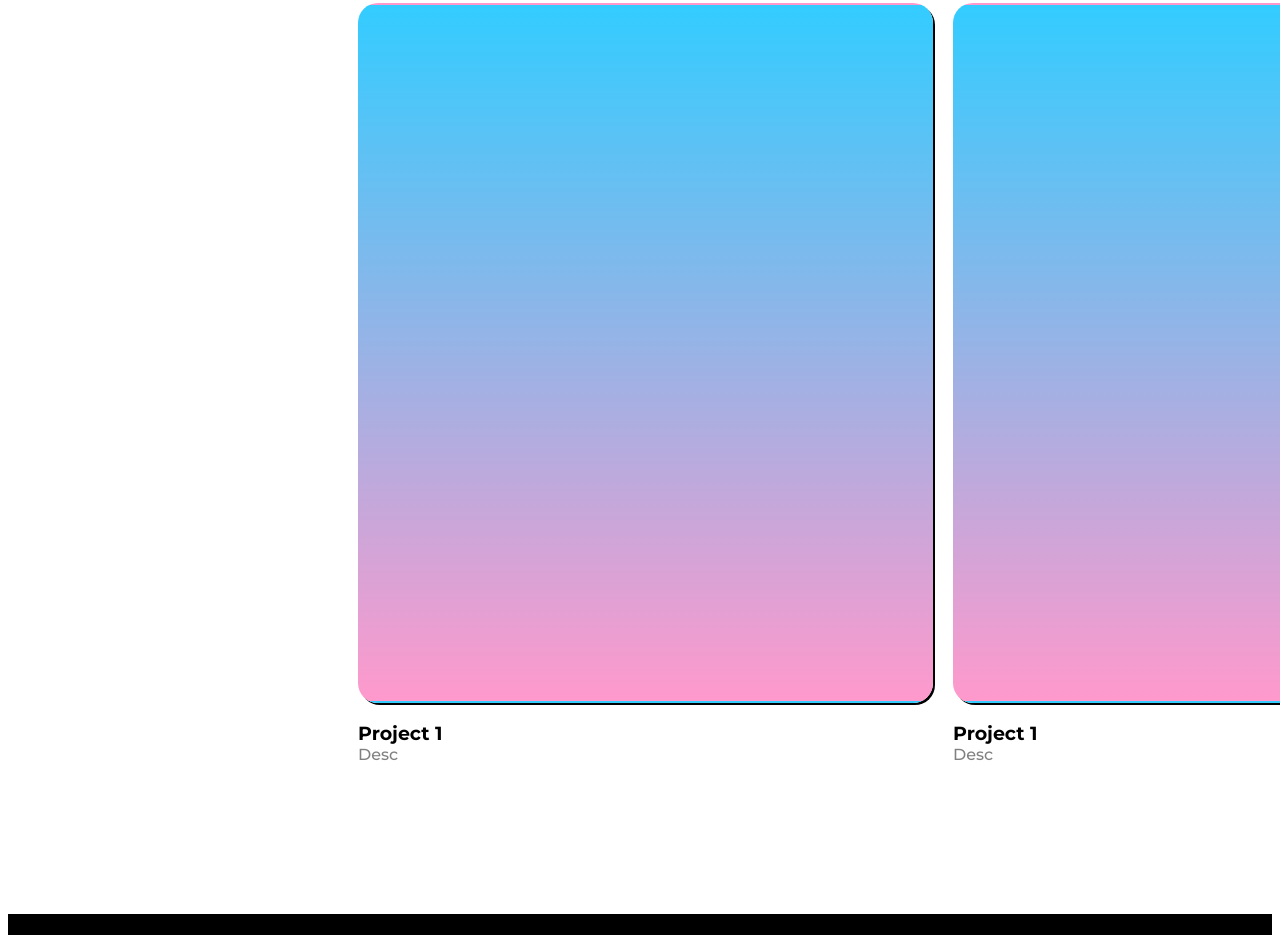
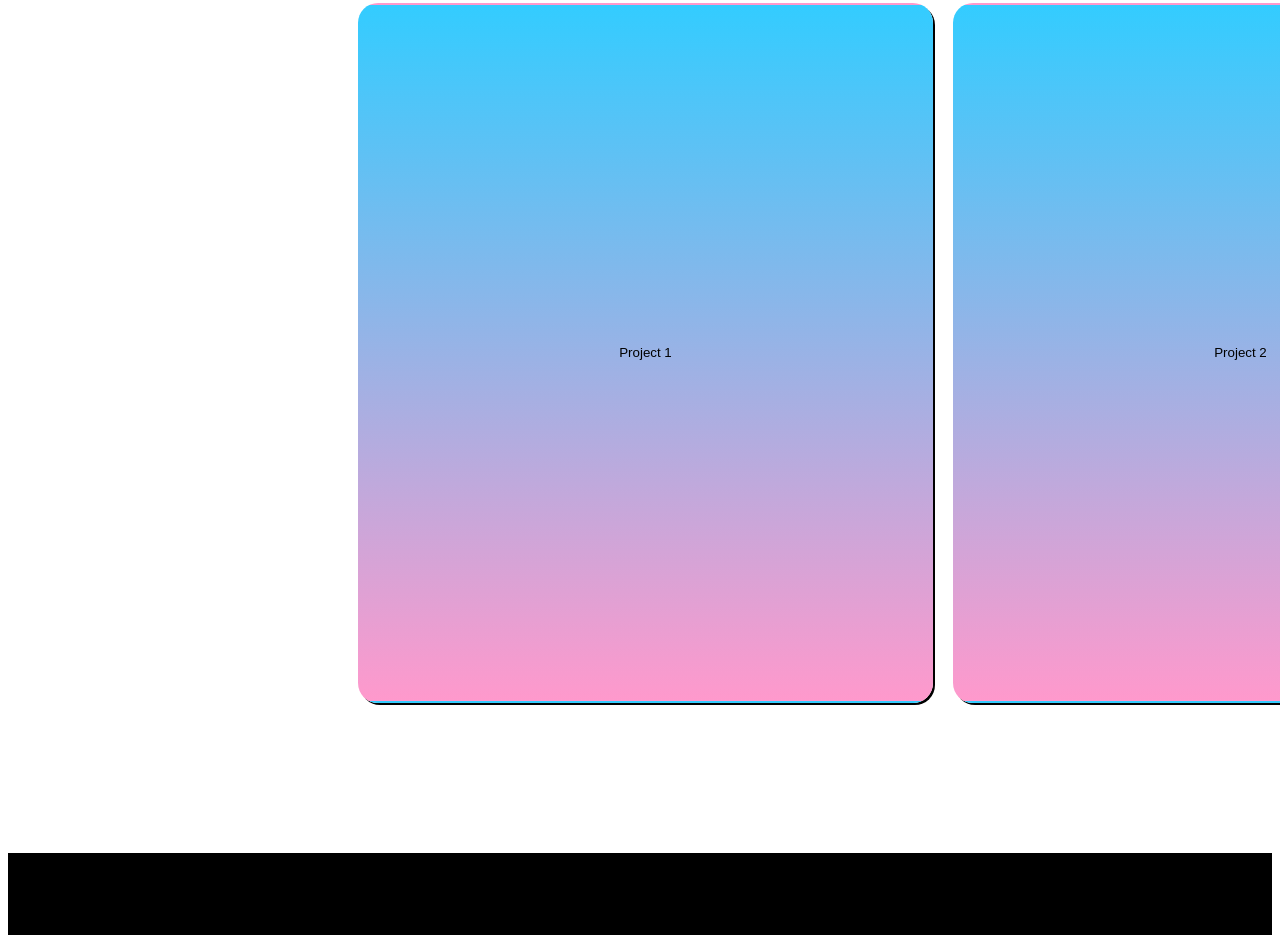
Before and after one commit to nkuchipudi2020/PortfolioWebsite, a plain HTML site: page index.html in a window 1280 px wide. Shown: the part 635-1570 px from the top of the page. Drawn offline with Linux system fonts and the light colour scheme; a web font is replaced by a local one.

Commit message:
fix buttons

```diff
--- a/index.html
+++ b/index.html
@@ -61,28 +61,12 @@
   </div>
   <div class="projects">
           <div>
-            <button id="project1"></button>
-            <br>
-            <br>
-            <p2>
-              Project 1
-            </p2>
-            <br>
-            <p3>
-              Desc
-            </p3>
+            <button id="project1">Project 1 </button>
           </div>
           <div>
-            <button id="project2"></button>
-            <br>
-            <br>
-            <p2 style="margin-left:20px;">
-              Project 1
-            </p2>
-            <br>
-            <p3 style="margin-left:20px;">
-              Desc
-            </p3>
+            <button id="project2">
+              Project 2
+            </button>
           </div>
 
   </div>
```
